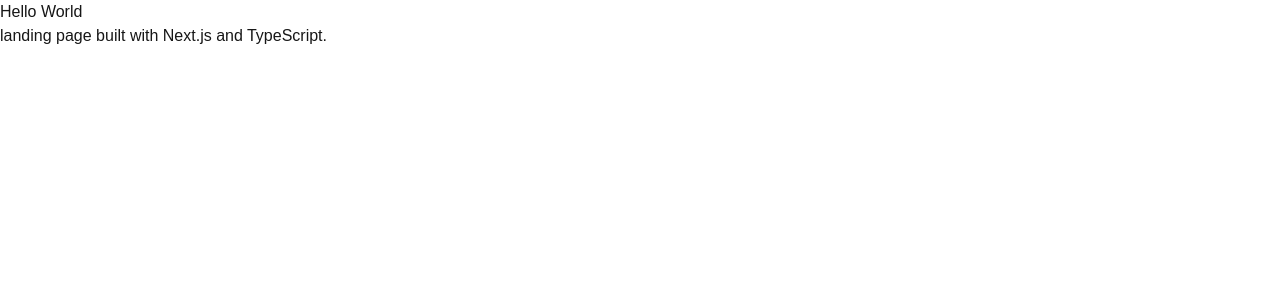
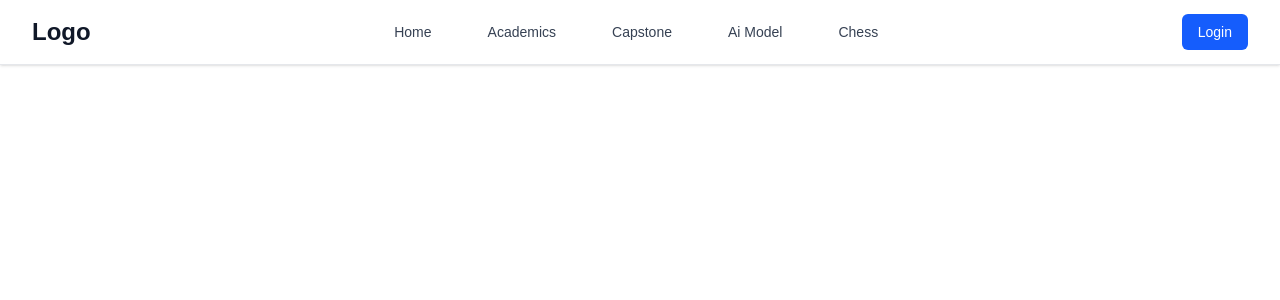
Before and after one commit to AshiswhoIam/WebDevPersonal, a Next.js app in the folder webdevtypescript/: page /landingpage in a window 1280 px wide. Shown: the top 300 px of the page. Built offline with nearby package versions, Linux system fonts and the light colour scheme.

Commit message:
Starting with header implementation

```diff
--- /dev/null
+++ b/webdevtypescript/src/app/Components/header.tsx
@@ -0,0 +1,114 @@
+"use client";
+import React, { useState } from 'react';
+import Link from 'next/link';
+
+ {/*Instead of direct change can just add class name to make change in header ex.*/}
+interface HeaderProps {
+  className?: string;
+}
+
+{/*Declare using interfaces, Hook use state for menu action->inital default val menu closed=false.*/}
+const Header: React.FC<HeaderProps> = ({ className = '' }) => {
+  const [isMenuOpen, setIsMenuOpen] = useState(false);
+
+{/*If isMenuOpen is false, this will change to true. If it’s true,becomes false.*/}
+  const toggleMenu = () => {
+    setIsMenuOpen(!isMenuOpen);
+  };
+
+  return (
+    <header className={`bg-white shadow-sm border-b border-gray-200 ${className}`}>
+      {/*Setting max width of container 7xl, mx-auto to center L/R, px- for padding small/large screens*/}
+      <div className="max-w-7xl mx-auto px-4 sm:px-6 lg:px-8">
+        {/* Flex box layout container, justify spaced evenly, items center to center h for hieght */}
+        <div className="flex justify-between items-center h-16">
+          {/* Logo, flex-shrink-0 prevents shrinking when in flex containter*/}
+          <div className="flex-shrink-0">
+            <Link href="/" className="text-2xl font-bold text-gray-900 hover:text-gray-700 transition-colors">
+              Logo
+            </Link>
+          </div>
+
+          {/* Navigation, hide elements on small screens,flexbox medium screens,horizontal spacing. */}
+          <nav className="hidden md:flex space-x-8">
+            {/*px py padding hori and vertical, rounded-md round corners, text small size, trans-color for hovering smooth effect*/}
+            <Link href="/" className="text-gray-700 hover:text-gray-900 px-3 py-2 rounded-md text-sm font-medium transition-colors">
+              Home
+            </Link>
+            <Link href="/academics" className="text-gray-700 hover:text-gray-900 px-3 py-2 rounded-md text-sm font-medium transition-colors">
+              Academics
+            </Link>
+            <Link href="/capstone" className="text-gray-700 hover:text-gray-900 px-3 py-2 rounded-md text-sm font-medium transition-colors">
+              Capstone
+            </Link>
+            <Link href="/ai" className="text-gray-700 hover:text-gray-900 px-3 py-2 rounded-md text-sm font-medium transition-colors">
+              Ai Model
+            </Link>
+            <Link href="/chess" className="text-gray-700 hover:text-gray-900 px-3 py-2 rounded-md text-sm font-medium transition-colors">
+              Chess
+            </Link>
+          </nav>
+
+          {/* Login Button */}
+          <div className="hidden md:flex">
+            <Link href="/login" className="bg-blue-600 text-white px-4 py-2 rounded-md text-sm font-medium hover:bg-blue-700 transition-colors">
+              Login
+            </Link>
+          </div>
+
+          {/* Mobile menu button hidden when 768px or larger */}
+          <div className="md:hidden">
+            {/*focus ring-> edge of the outline of the button.*/}
+            <button
+              type="button"
+              className="text-gray-700 hover:text-gray-900 focus:outline-none focus:ring-2 focus:ring-inset focus:ring-blue-500"
+              aria-controls="mobile-menu"
+              aria-expanded={isMenuOpen}
+              onClick={toggleMenu}
+            >
+              {/* setting h and w, viewbox coord sys and sizing for icons, stroke for thicc, the numbers are lines to display X when to close the menu, the other is triple - */}
+              <span className="sr-only">Open main menu</span>
+              {isMenuOpen ? (
+                <svg className="h-6 w-6" fill="none" viewBox="0 0 24 24" strokeWidth="1.5" stroke="currentColor">
+                  <path strokeLinecap="round" strokeLinejoin="round" d="M6 18L18 6M6 6l12 12" />
+                </svg>
+              ) : (
+                <svg className="h-6 w-6" fill="none" viewBox="0 0 24 24" strokeWidth="1.5" stroke="currentColor">
+                  <path strokeLinecap="round" strokeLinejoin="round" d="M3.75 6.75h16.5M3.75 12h16.5m-16.5 5.25h16.5" />
+                </svg>
+              )}
+            </button>
+          </div>
+        </div>
+      </div>
+
+      {/* Mobile menu */}
+      {isMenuOpen && (
+        <div className="md:hidden" id="mobile-menu">
+          <div className="px-2 pt-2 pb-3 space-y-1 sm:px-3 bg-gray-50">
+            <Link href="/" className="text-gray-700 hover:text-gray-900 block px-3 py-2 rounded-md text-base font-medium" onClick={() => setIsMenuOpen(false)}>
+              Home
+            </Link>
+            <Link href="/academics" className="text-gray-700 hover:text-gray-900 block px-3 py-2 rounded-md text-base font-medium" onClick={() => setIsMenuOpen(false)}>
+              Academics
+            </Link>
+            <Link href="/capstone" className="text-gray-700 hover:text-gray-900 block px-3 py-2 rounded-md text-base font-medium" onClick={() => setIsMenuOpen(false)}>
+              Capstone
+            </Link>
+            <Link href="/ai" className="text-gray-700 hover:text-gray-900 block px-3 py-2 rounded-md text-base font-medium" onClick={() => setIsMenuOpen(false)}>
+              Ai Model
+            </Link>
+            <Link href="/chess" className="text-gray-700 hover:text-gray-900 block px-3 py-2 rounded-md text-base font-medium" onClick={() => setIsMenuOpen(false)}>
+              Chess
+            </Link>
+            <Link href="/login" className="bg-blue-600 text-white block px-3 py-2 rounded-md text-base font-medium hover:bg-blue-700" onClick={() => setIsMenuOpen(false)}>
+              Login
+            </Link>
+          </div>
+        </div>
+      )}
+    </header>
+  );
+};
+
+export default Header;
--- a/webdevtypescript/src/app/landingpage/page.tsx
+++ b/webdevtypescript/src/app/landingpage/page.tsx
@@ -1,17 +1,10 @@
-import Head from 'next/head'
-import Layout from '../layout'
+import Header from '../Components/header';
 
-export default function Home() {
+export default function LandingPage() {
   return (
-    <Layout>
-      <Head>
-        <title>Welcome to My Site</title>
-        <meta name="description" content="Next.js + TypeScript website" />
-      </Head>
-      <main>
-        <h1>Hello World</h1>
-        <p>landing page built with Next.js and TypeScript.</p>
-      </main>
-    </Layout>
-  )
+    <div>
+      <Header />
+      {/* Rest of your landing page content */}
+    </div>
+  );
 }
```
Also changed, not shown: webdevtypescript/src/app/Components/footer.module.css (added), webdevtypescript/src/app/Components/footer.tsx (added), webdevtypescript/src/app/Components/header.module.css (added).
